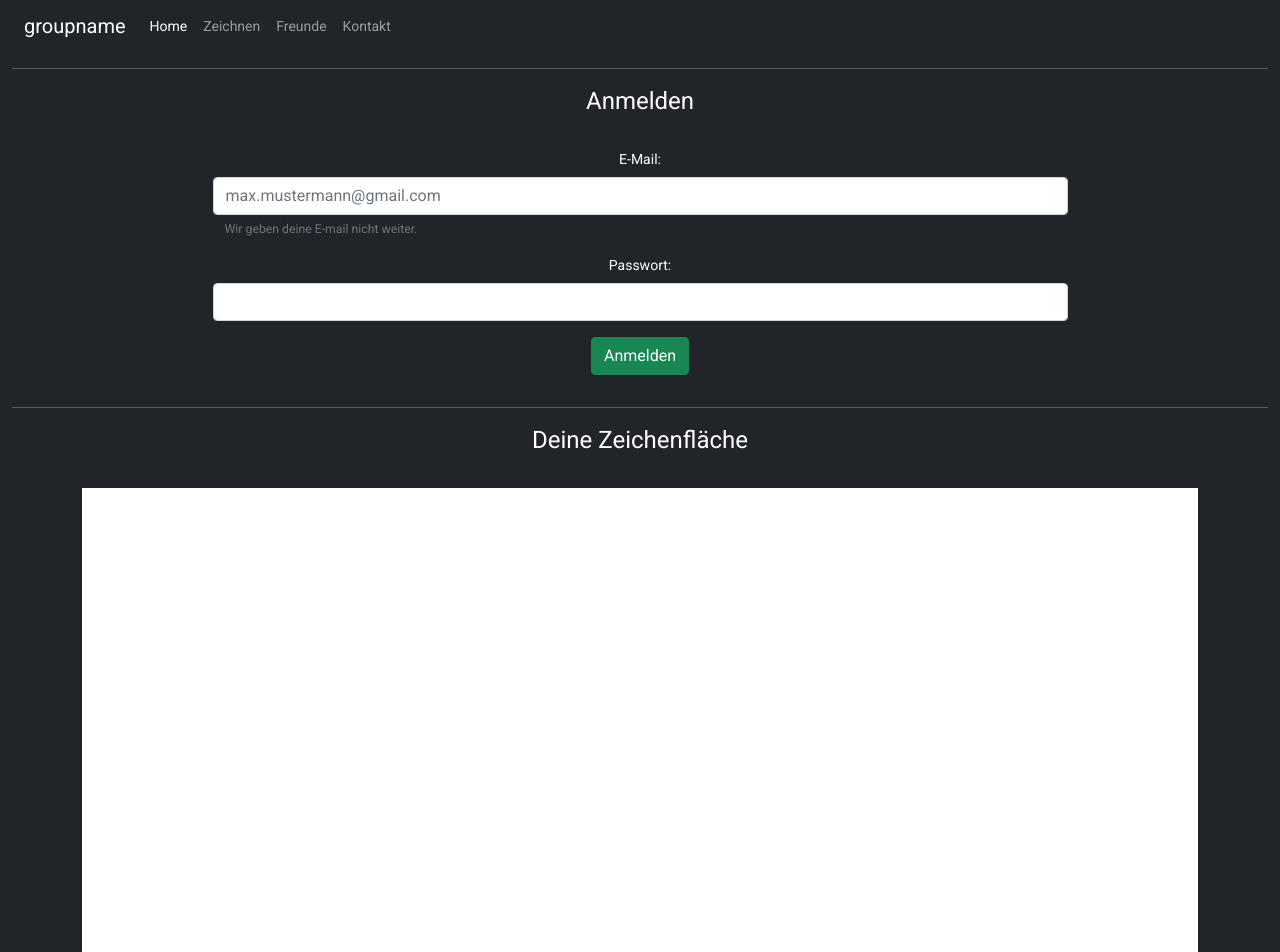
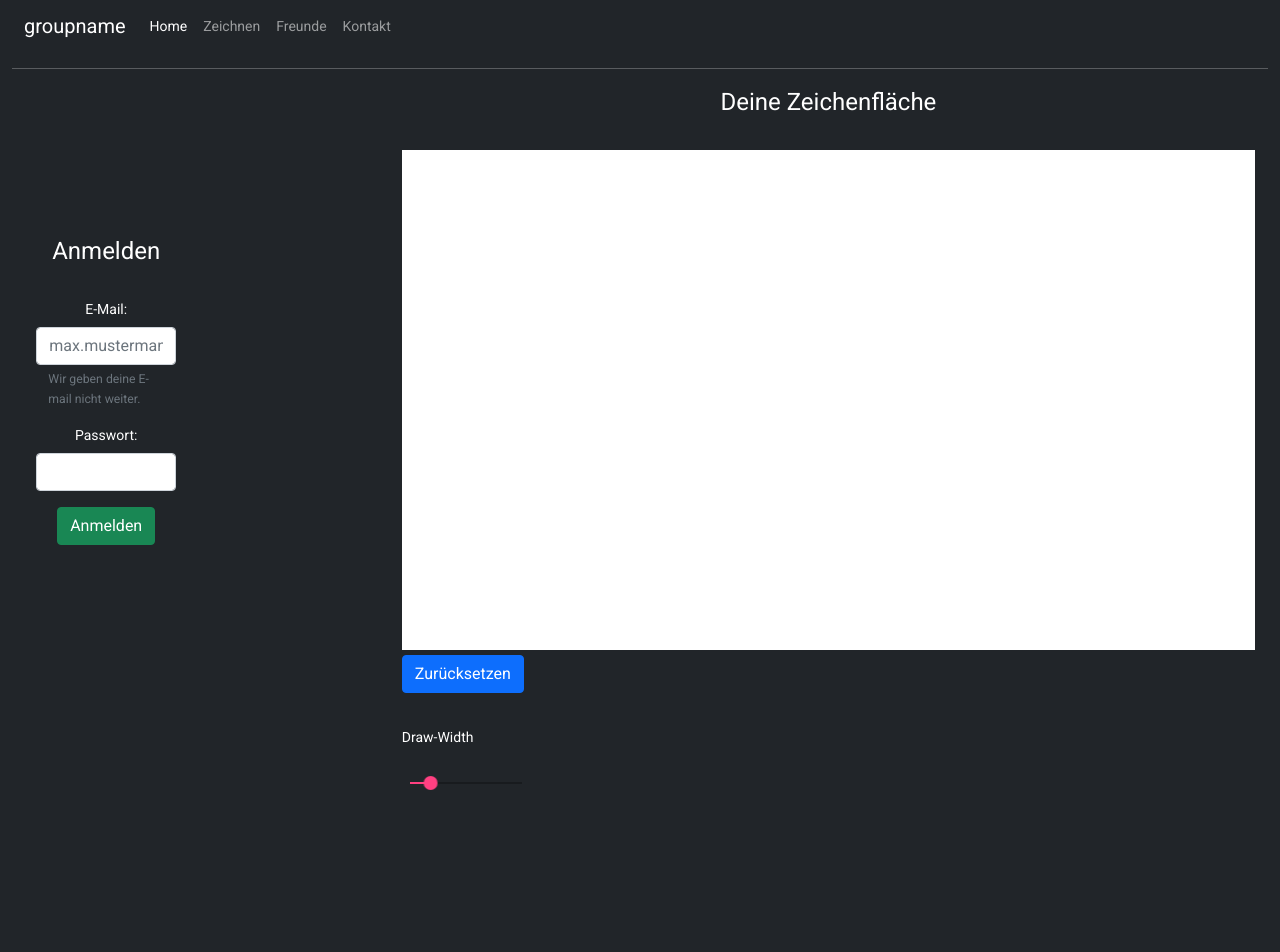
Before and after one commit to sheckla/AngularDrawApp_SocketsNetty, an Angular app: page / in a window 1280 px wide. Shown: the top 952 px of the page. After the commit the page ends 824 px from the top, so only its background shows below. Built offline with nearby package versions, Linux system fonts and the light colour scheme; no server answers.

Commit message:
Layout Anpassung & nicht-funktionaler Draw-Width slider

```diff
--- a/src/app/app.component.html
+++ b/src/app/app.component.html
@@ -1,7 +1,30 @@
 <div class="container-fluid text-white bg-dark">
-    <app-navbar></app-navbar>
-    <hr />
-    <app-home></app-home>
-    <hr />
-    <app-zeichenflaeche></app-zeichenflaeche>
+  <app-navbar></app-navbar>
+  <hr />
+  <table style="width: 100%">
+    <colgroup>
+      <col span="1" style="width: 15%;">
+      <col span="1" style="width: 15%;">
+      <col span="1" style="width: 70%;">
+   </colgroup>
+    <tr>
+      <td>
+        <app-home></app-home>
+      </td>
+      <td>
+      </td>
+      <td>
+        <app-zeichenflaeche></app-zeichenflaeche>
+      </td>
+    </tr>
+    <tr>
+      <td>
+      </td>
+      <td>
+      </td>
+      <td>
+        <app-zeichentools></app-zeichentools>
+      </td>
+    </tr>
+  </table>
 </div>
--- a/src/app/app.module.ts
+++ b/src/app/app.module.ts
@@ -11,6 +11,7 @@ import { SocketioService } from './socketio.service';
 import { ZeichenflaecheComponent } from './components/zeichenflaeche/zeichenflaeche.component';
 import { NavbarComponent } from './components/navbar/navbar.component';
 import { HomeComponent } from './components/home/home.component';
+import { ZeichentoolsComponent } from './components/zeichentools/zeichentools.component';
 
 
 @NgModule({
@@ -18,7 +19,8 @@ import { HomeComponent } from './components/home/home.component';
     AppComponent,
     ZeichenflaecheComponent,
     NavbarComponent,
-    HomeComponent
+    HomeComponent,
+    ZeichentoolsComponent
   ],
   imports: [
     BrowserModule,
--- /dev/null
+++ b/src/app/components/zeichentools/zeichentools.component.html
@@ -0,0 +1,9 @@
+<div class="container pt-3 pb-3 ">
+  <div class="row w-100">
+      <div class="col">
+          <p>Draw-Width</p>
+          <mat-slider id="width-slider"  min="1" max="50" step="1" value="10"></mat-slider>
+
+      </div>
+  </div>
+</div>
--- /dev/null
+++ b/src/app/components/zeichentools/zeichentools.component.ts
@@ -0,0 +1,15 @@
+import { Component, OnInit } from '@angular/core';
+
+@Component({
+  selector: 'app-zeichentools',
+  templateUrl: './zeichentools.component.html',
+  styleUrls: ['./zeichentools.component.css']
+})
+export class ZeichentoolsComponent implements OnInit {
+
+  constructor() { }
+
+  ngOnInit(): void {
+  }
+
+}
--- /dev/null
+++ b/src/app/js/zeichentools.js
@@ -0,0 +1,5 @@
+$.getscript("./src/app/js/main.js",function(){
+  clearAll();
+  });
+
+document.getElementById("zeichentoolsTest").onclick = function() {clearAll()};
--- a/src/styles.css
+++ b/src/styles.css
@@ -1,4 +1,5 @@
 /* You can add global styles to this file, and also import other style files */
 
-html, body { height: 100%; }
+html, body { height: 100%;
+  background-color: #212529;}
 body { margin: 0; font-family: Roboto, "Helvetica Neue", sans-serif; }
```
Also changed, not shown: src/app/components/zeichentools/zeichentools.component.css (added), 1 other file (tests, documents, lock files or other folders).
